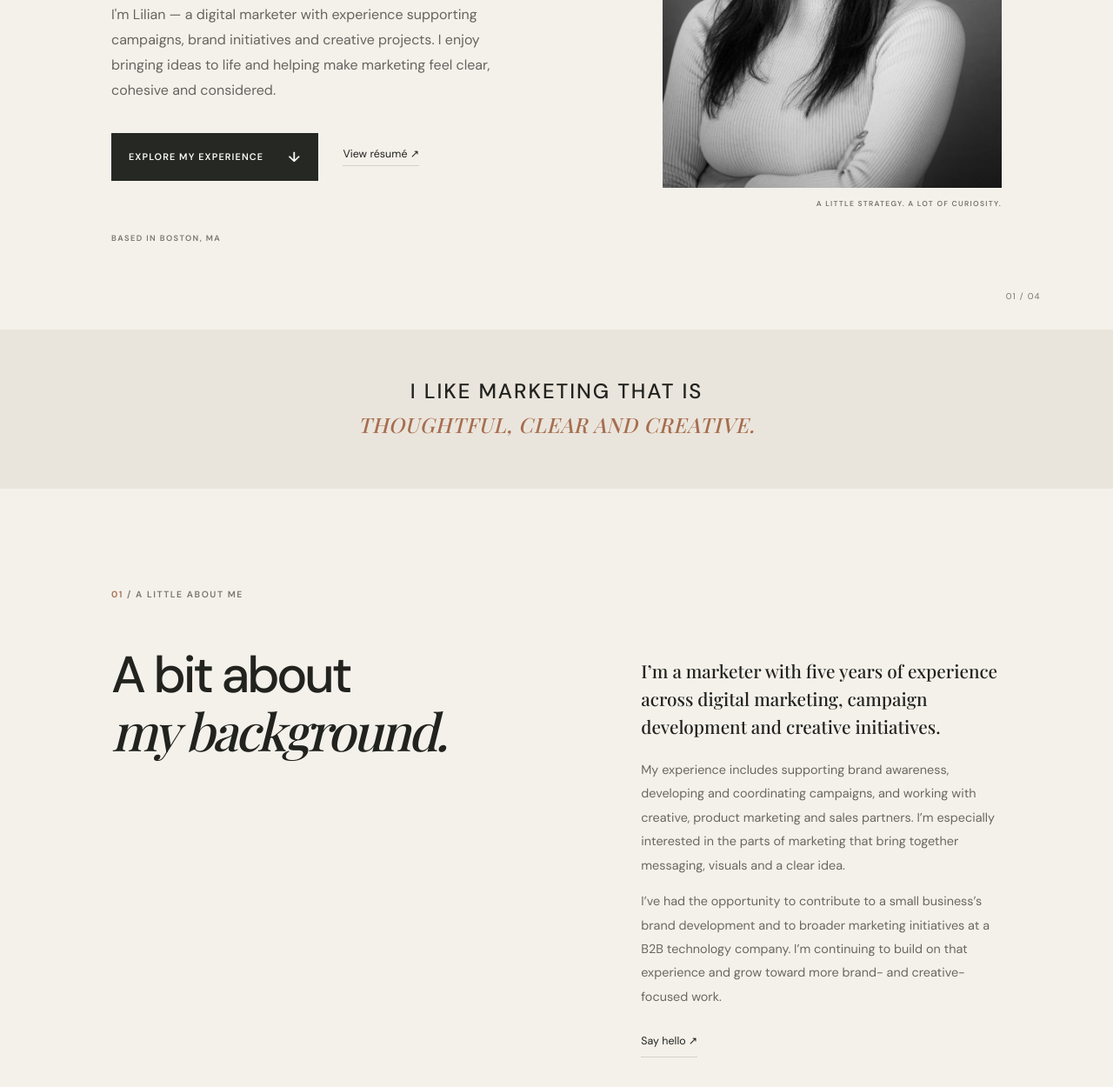
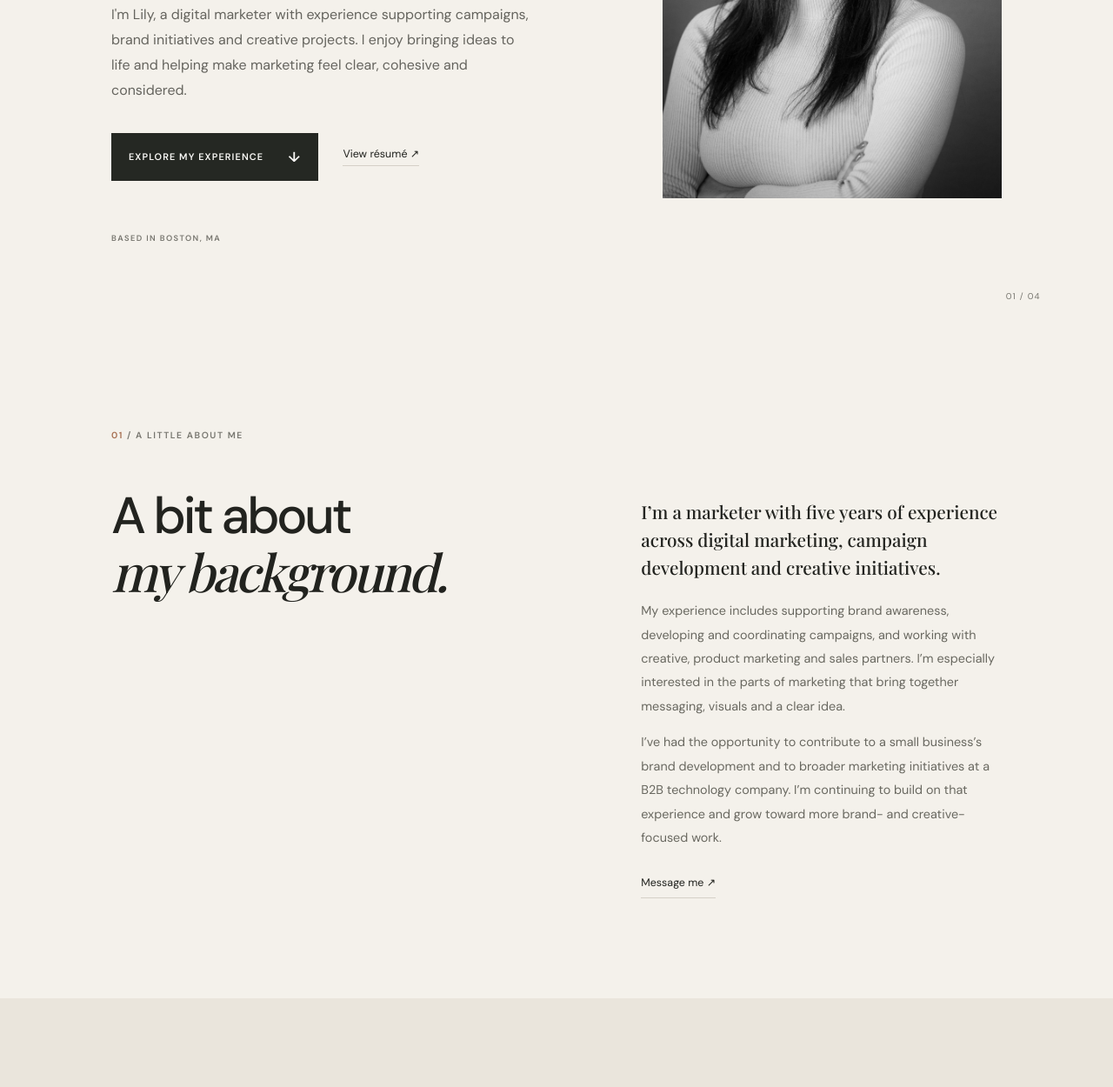
Before and after one commit to lilywas-here/Lily, a plain HTML site: page index.html in a window 1280 px wide. Shown: the part 511-1761 px from the top of the page at 87% size. Drawn offline with nearby package versions, Linux system fonts and the light colour scheme; a web font is replaced by a local one.

Commit message:
Update name from Lilian to Lily in index.html

```diff
--- a/index.html
+++ b/index.html
@@ -3,7 +3,7 @@
 <head>
   <meta charset="utf-8">
   <meta name="viewport" content="width=device-width, initial-scale=1">
-  <meta name="description" content="Lilian DeLeo — brand and creative marketer focused on positioning, storytelling and integrated campaigns.">
+  <meta name="description" content="Lily DeLeo — brand and creative marketer focused on positioning, storytelling and integrated campaigns.">
   <meta name="theme-color" content="#f4f1eb">
   <title>Lilian DeLeo | Brand & Creative Marketing</title>
   <link rel="stylesheet" href="style.css">
@@ -12,7 +12,7 @@
   <a class="skip-link" href="#main">Skip to content</a>
 
   <header class="site-header">
-    <a class="wordmark" href="#top" aria-label="Lilian DeLeo home">LILIAN DELEO<span>®</span></a>
+    <a class="wordmark" href="#top" aria-label="Lily DeLeo home">LILY DELEO<span>®</span></a>
     <nav class="main-nav" aria-label="Main navigation">
       <a href="#about">About</a>
       <a href="#approach">Approach</a>
@@ -27,7 +27,7 @@
       <div class="hero-copy">
         <p class="eyebrow"><span class="eyebrow-line"></span> DIGITAL MARKETING · CAMPAIGNS · CREATIVE</p>
         <h1>Thoughtful marketing.<br><em>Creative ideas.</em></h1>
-        <p class="hero-intro">I'm Lilian — a digital marketer with experience supporting campaigns, brand initiatives and creative projects. I enjoy bringing ideas to life and helping make marketing feel clear, cohesive and considered.</p>
+        <p class="hero-intro">I'm Lily, a digital marketer with experience supporting campaigns, brand initiatives and creative projects. I enjoy bringing ideas to life and helping make marketing feel clear, cohesive and considered.</p>
         <div class="hero-links">
           <a class="button button-dark" href="#experience">Explore my experience <span>↓</span></a>
           <a class="text-link" href="Lilian_DeLeo_Resume_2026.pdf" target="_blank" rel="noopener">View résumé ↗</a>
@@ -43,13 +43,8 @@
             <small>Add your photo as <b>images/headshot.jpg</b></small>
           </div>
         </div>
-        <span class="portrait-caption">A LITTLE STRATEGY. A LOT OF CURIOSITY.</span>
       </div>
       <div class="hero-index">01 / 04</div>
-    </section>
-
-    <section class="intro-band">
-      <p>I LIKE MARKETING THAT IS<br><em>THOUGHTFUL, CLEAR AND CREATIVE.</em></p>
     </section>
 
     <section class="about section-wrap" id="about">
@@ -60,7 +55,7 @@
           <p class="lead">I’m a marketer with five years of experience across digital marketing, campaign development and creative initiatives.</p>
           <p>My experience includes supporting brand awareness, developing and coordinating campaigns, and working with creative, product marketing and sales partners. I’m especially interested in the parts of marketing that bring together messaging, visuals and a clear idea.</p>
           <p>I’ve had the opportunity to contribute to a small business’s brand development and to broader marketing initiatives at a B2B technology company. I’m continuing to build on that experience and grow toward more brand- and creative-focused work.</p>
-          <a class="text-link" href="#contact">Say hello ↗</a>
+          <a class="text-link" href="#contact">Message me ↗</a>
         </div>
       </div>
     </section>
```
